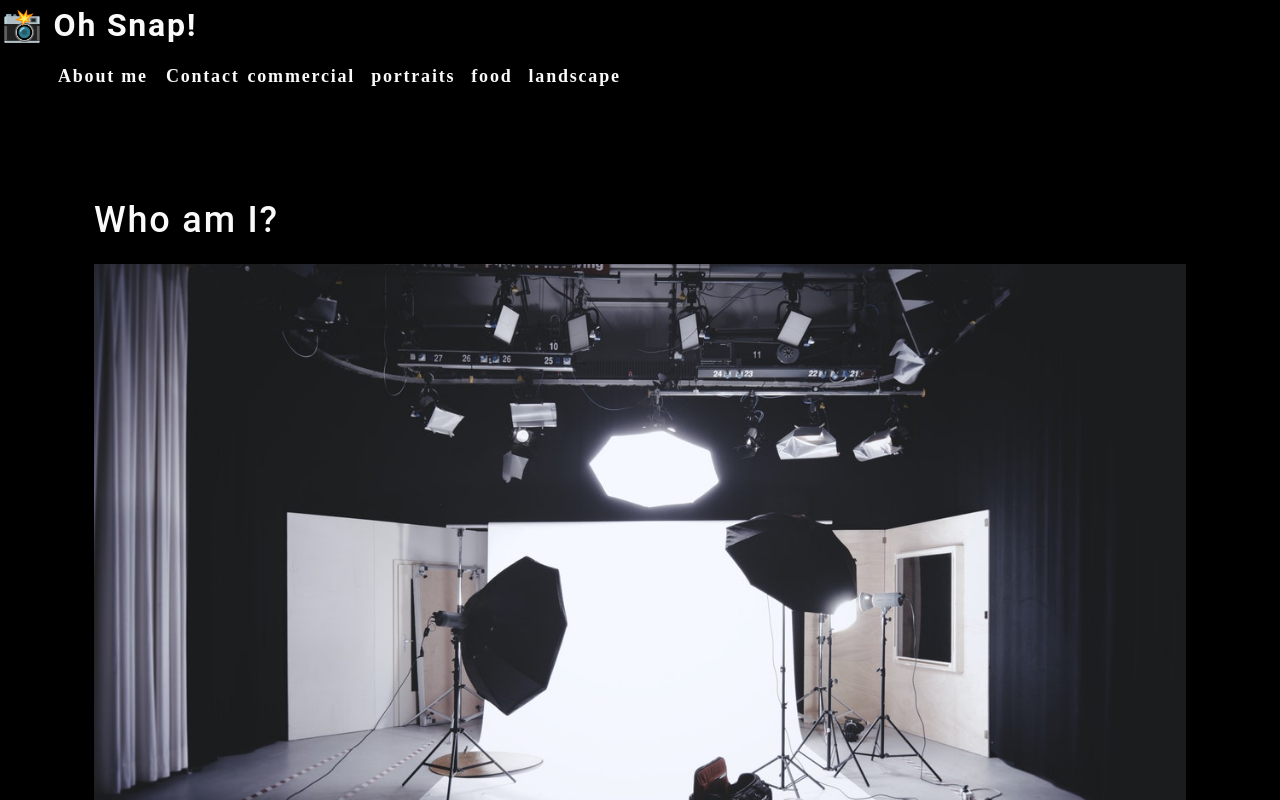
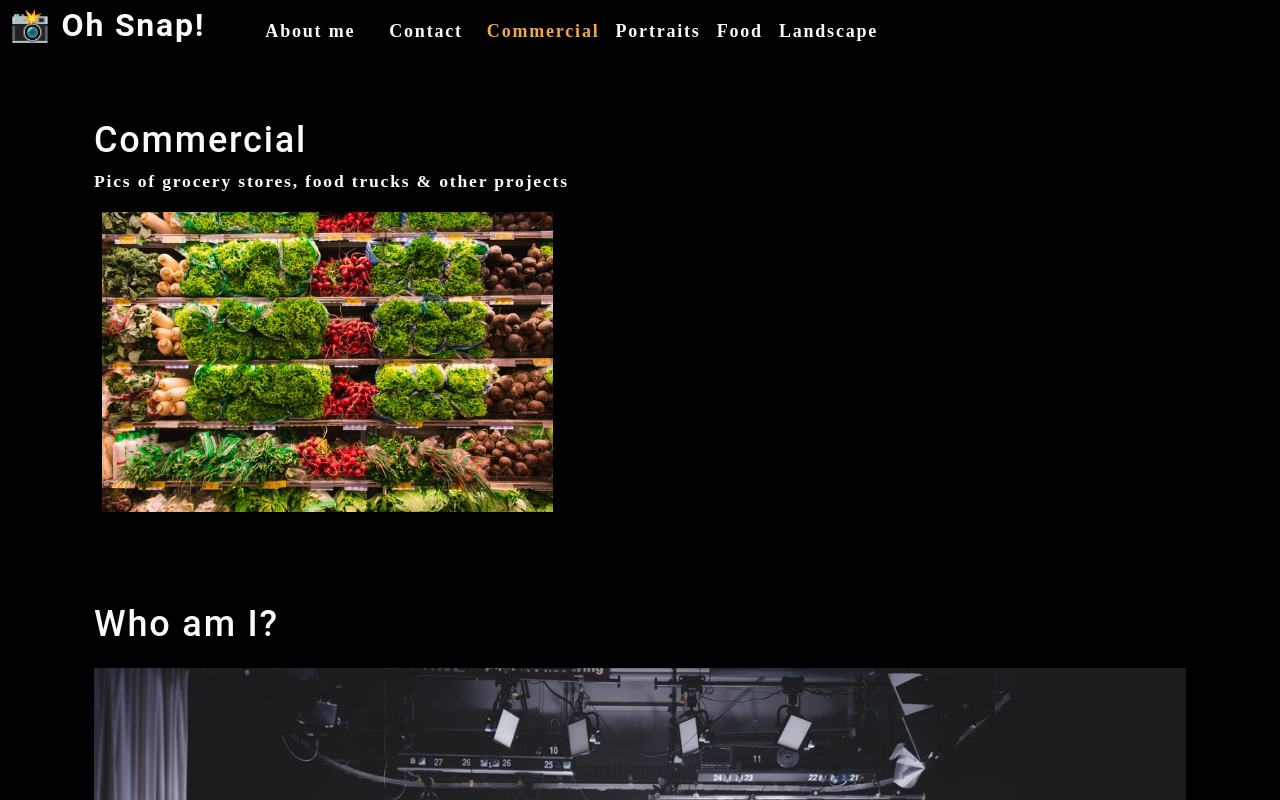
Before and after one commit to cjsmith011/photo-port, a React (Create React App) app: page / in a window 1280 px wide. Shown: the top 800 px of the page. Built offline with nearby package versions, Linux system fonts and the light colour scheme.

Commit message:
finished gallery

```diff
--- a/src/App.js
+++ b/src/App.js
@@ -1,13 +1,34 @@
-import React from 'react';
+import React, { useState } from 'react';
 import Nav from './components/Nav';
-
+import Gallery from './components/Gallery';
 import About from './components/About';
 
 function App() {
+  const [categories] = useState([
+    {
+      name: "commercial",
+      description:
+        "Photos of grocery stores, food trucks, and other commercial projects",
+    },
+    { name: "portraits", description: "Portraits of people in my life" },
+    { name: "food", description: "Delicious delicacies" },
+    {
+      name: "landscape",
+      description: "Fields, farmhouses, waterfalls, and the beauty of nature",
+    },
+  ]);
+
+const [currentCategory, setCurrentCategory] = useState(categories[0]);
+
   return (
     <div >
-      <Nav></Nav>
+      <Nav
+      categories={categories}
+      setCurrentCategory={setCurrentCategory}
+      currentCategory={currentCategory}
+     ></Nav>
         <main>
+          <Gallery></Gallery>
             <About></About>
         </main>
 
--- /dev/null
+++ b/src/components/Gallery/index.js
@@ -0,0 +1,20 @@
+import React from 'react';
+import { capitalizeFirstLetter } from '../../utils/helpers';
+import photo from "../../assets/small/commercial/0.jpg";
+
+function Gallery(props) {
+    const currentCategory = {
+        name: "commercial",
+        description: "Pics of grocery stores, food trucks & other projects",
+        };
+    return (
+        <section>
+            <h1>{capitalizeFirstLetter(currentCategory.name)}</h1>
+            <p>{currentCategory.description}</p>
+            <div className='flex-row'>
+                <img src={photo} alt="Commercial Example" className='img-thumbnail mx-1'/>
+            </div>
+        </section>
+  );
+}
+export default Gallery;
--- a/src/components/Nav/index.js
+++ b/src/components/Nav/index.js
@@ -1,24 +1,22 @@
-import React from 'react';
+//import React, {useState} from 'react';
+import { capitalizeFirstLetter } from '../../utils/helpers';
+import React, {useEffect} from 'react';
 
-function Nav() {
-    const categories = [
-        {
-          name: "commercial",
-          description:
-            "Photos of grocery stores, food trucks, and other commercial projects",
-        },
-        { name: "portraits", description: "Portraits of people in my life" },
-        { name: "food", description: "Delicious delicacies" },
-        {
-          name: "landscape",
-          description: "Fields, farmhouses, waterfalls, and the beauty of nature",
-        },
-      ];
-      function categorySelected(name) {
-          console.log(`${name} clicked`)
-      };
+function Nav(props) {
+    const {
+      categories = [],
+      setCurrentCategory,
+      currentCategory,
+    } = props;
+
+    useEffect(() => {
+      document.title = capitalizeFirstLetter(currentCategory.name);},
+      [currentCategory]);
+
+
+
   return (
-    <header>
+    <header className='flex-row px-1'>
         <h2>
             <a data-testid="link" href="/">
                 <span role="img" aria-label="camera"> 📸</span> Oh Snap!
@@ -29,12 +27,16 @@
                 <li className="mx-2">
                     <a data-testid = "about" href="#about">About me</a>
                 </li>
-                <li>
+                <li className='mx-2'>
                     <span>Contact</span>
                 </li>
                 {categories.map((category) => (
-                <li className="mx-1" key={category.name} >
-                    <span onClick={categorySelected}>{category.name}</span>
+                <li className={`mx-1 ${currentCategory.name === category.name && 'navActive'}`}
+                key={category.name}>
+                    <span onClick={() => {
+                        setCurrentCategory(category)}}>
+                        {capitalizeFirstLetter(category.name)}
+                        </span>
                 </li>
              ))}
             </ul>
```
